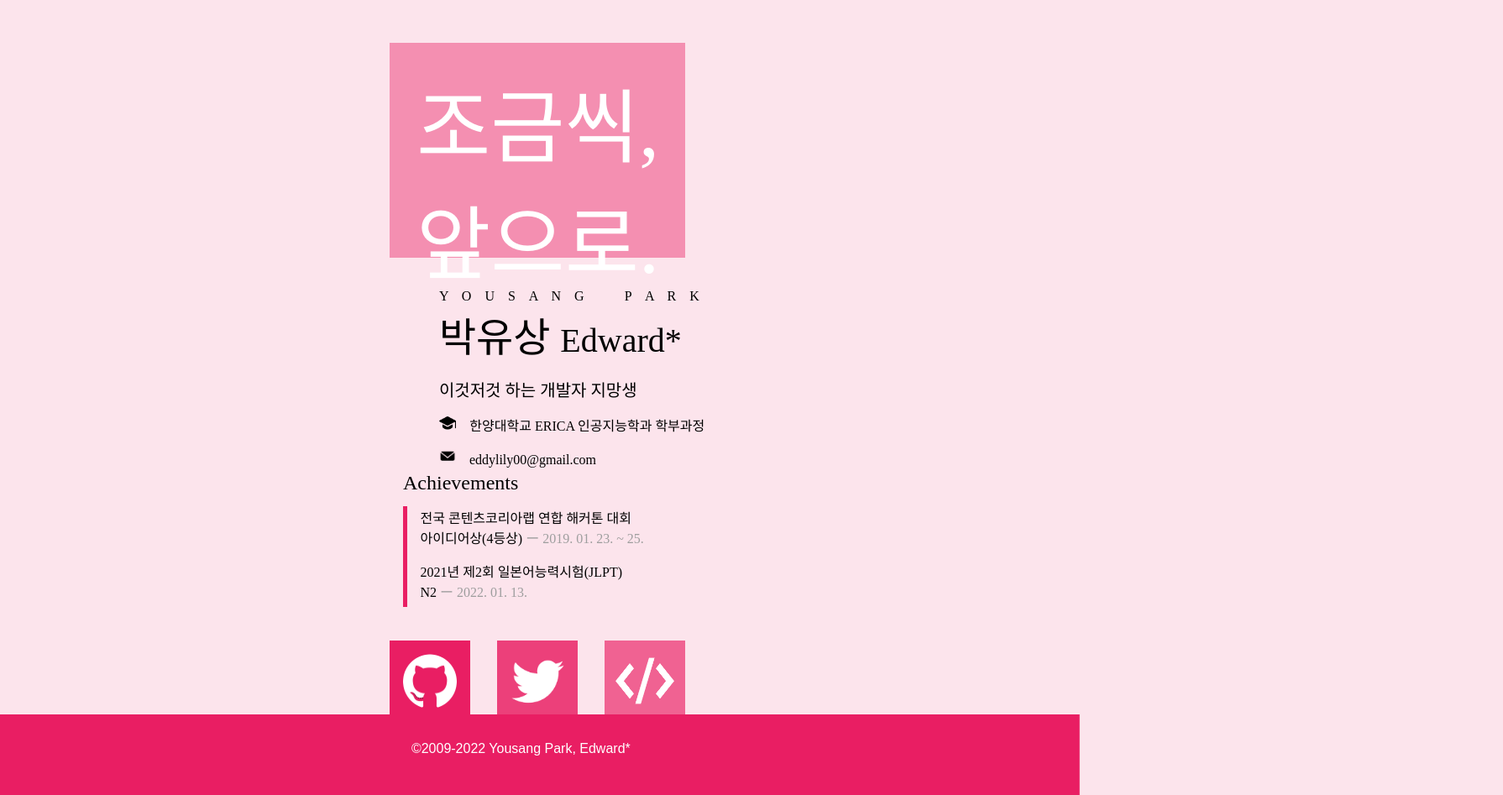
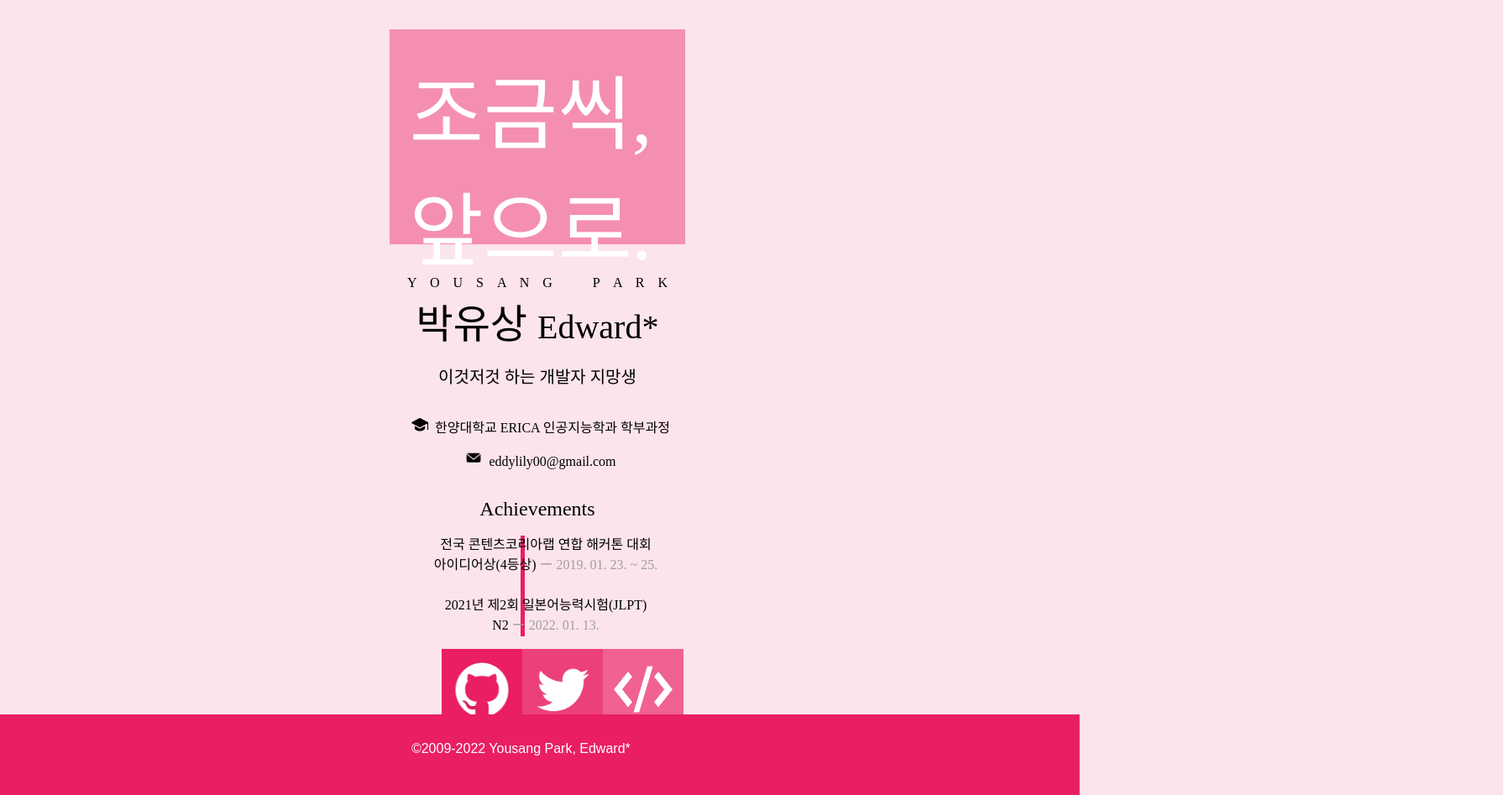
Before and after one commit to eddylily/projectmlily, a plain HTML site: page index.html in a window 1280 px wide. Shown: the part 53-1000 px from the top of the page at 84% size, 1790 px wide, since content can reach past the window. Drawn offline with Linux system fonts and the light colour scheme; files whose address does not match are found by name.

Commit message:
alpha ver

```diff
--- a/index.html
+++ b/index.html
@@ -46,7 +46,7 @@ body {
 }
 
 header {
-  height: 96px;
+  height: 48px;
 }
 
 a:link {
@@ -77,28 +77,26 @@ langchange {
 } */
 
 article {
-  position: absolute;
-  left: 39.6%;
-  transform: translateY(256px);
+  position: relative;
   width: 480px;
   height: 256px;
   padding-left: 16px;
   padding-right: 16px;
   padding-top: 32px;
   padding-bottom: 16px;
+  margin: 0 auto;
+  margin-bottom: 64px;
 }
 
 wmail {
   position: absolute;
-  left: 50%;
-  width: 20x;
+  width: 20px;
   height: 20px;
   padding-left: 16px;
-  transform: translateX(-222px);
 }
 
 wmail > img {
-  position: absolute;
+  position: relative;
   width: 100%;
   top: 50%;
   left: 50%;
@@ -107,12 +105,11 @@ wmail > img {
 
 wpink {
   position: absolute;
-  left: 50%;
   transform: translateX(-176px);
   width: 352px;
   height: 256px;
   background: #F48FB1;
-  padding-left: 32px;
+  padding-left: 0px;
   padding-right: 16px;
   padding-top: 24px;
   padding-bottom: 16px;
@@ -131,19 +128,15 @@ btn_more {
 }
 
 btn_blog {
-  position: absolute;
-  top: 816px;
-  left: 50%;
-  transform: translateX(80px);
   width: 96px;
   height: 96px;
   background: #f06292;
   padding: 16px;
-  display: block;
+  display: flex;
 }
 
 btn_blog > img {
-  position: absolute;
+  position: relative;
   width: 100%;
   top: 50%;
   left: 50%;
@@ -151,29 +144,24 @@ btn_blog > img {
 }
 
 btn_blog > span {
-  position: absolute;
+  position: relative;
   width: 96px;
   height: 24px;
   top: 120%;
   left: 50%;
-  transform: translate(-50%, -50%);
-  text-align: center;
+  transform: translate(-264%, 25%);
 }
 
 btn_twitter {
-  position: absolute;
-  top: 816px;
-  left: 50%;
-  transform: translateX(-48px);
   width: 96px;
   height: 96px;
   background: #ec407a;
   padding: 16px;
-  display: block;
+  display: flex;
 }
 
 btn_twitter > img {
-  position: absolute;
+  position: relative;
   width: 100%;
   top: 50%;
   left: 50%;
@@ -181,29 +169,24 @@ btn_twitter > img {
 }
 
 btn_twitter > span {
-  position: absolute;
+  position: relative;
   width: 96px;
   height: 24px;
   top: 120%;
   left: 50%;
-  transform: translate(-50%, -50%);
-  text-align: center;
+  transform: translate(-150%, 25%);
 }
 
 btn_github {
-  position: absolute;
-  top: 816px;
-  left: 50%;
-  transform: translateX(-176px);
   width: 96px;
   height: 96px;
   background: #e91e63;
   padding: 16px;
-  display: block;
+  display: flex;
 }
 
 btn_github > img {
-  position: absolute;
+  position: relative;
   width: 100%;
   top: 50%;
   left: 50%;
@@ -211,34 +194,43 @@ btn_github > img {
 }
 
 btn_github > span {
-  position: absolute;
+  position: relative;
   width: 96px;
   height: 24px;
   top: 120%;
   left: 50%;
-  transform: translate(-50%, -50%);
+  transform: translate(-156%, 25%);
   text-align: center;
 }
 
 article2 {
-  position: absolute;
-  left: 50%;
+  position: relative;
   width: 480px;
   height: 128px;
-  padding-left: 16px;
-  padding-right: 16px;
-  padding-top: 16px;
-  padding-bottom: 16px;
-  transform: translate(-176px, 496px);
+  margin: 0 auto;
+  margin-bottom: 64px;
   line-height: 150%;
+}
+
+article3 {
+  position: relative;
+  width: 480px;
+  height: 96px;
+  margin: 0 auto;
+  margin-bottom: 64px;
 }
 
 aline {
   position: absolute;
-  left: 50%;
+  transform: translate(612px, 44px);
   border-left: thick solid #e91e63;
   height: 120px;
-  transform: translate(-160px, 552px);
+}
+
+.container {
+  position: relative;
+  left: 41%;
+  display: flex;
 }
 
 section:after {
@@ -273,13 +265,29 @@ footer {
 <header>
 </header>
 
-<section>
+
+<div style="text-align: center">
   <article>
+    <wpink>
+      <span style="font-family: 'KintexR'; font-size: 96px; color: white;"> 조금씩,</br>앞으로.</span>
+    </wpink>
+  </article>
+</div>
+
+<div style="text-align: center">
+  <article3>
     <span style="font-family: 'KintexR'; font-size: 16px;">Y　O　U　S　A　N　G　　　P　A　R　K</span></br>
     <span style="font-family: 'KintexR'; font-size: 48px;">박유상 </span>
     <span style="font-family: 'KintexL'; font-size: 40px;">Edward* </span>
     <p><span style="font-family: 'KintexR'; font-size: 20px">이것저것 하는 개발자 지망생</span></p>
+  </article3>
+</div>
+
+<div style="text-align: left">
+  <article3>
+    <div style="text-align: center">
       <p>
+        <span style="font-family: 'KintexL'; font-size: 16px;"></span><br>
         <wmail>
           <img src="icons/picon_grad.png" alt=" " style="width: 20px; height: 20px">
         </wmail>
@@ -291,54 +299,61 @@ footer {
         <wmail>
           <img src="icons/picon_email.png" alt=" " style="width: 20px; height: 20px">
         </wmail>
-      <span style="font-family: 'KintexL'; font-size: 16px;">　　 eddylily00@gmail.com</span>
+        <span style="font-family: 'KintexL'; font-size: 16px;">　　 eddylily00@gmail.com</span><br><br>
       </p>
-  </article>
-  <wpink>
-    <span style="font-family: 'KintexR'; font-size: 96px; color: white;"> 조금씩, </br>앞으로. </span>
-  </wpink>
-</section>
+    </div>
+  </article3>
+</div>
 
-<section>
+<div style="text-align: left">
+  <aline></aline>
+  <article2>
+    <div style="text-align: center">
+      <span style="font-family: 'KintexR'; font-size: 24px">Achievements</span>
+      <p>
+        <span style="font-family: 'KintexL'; font-size: 16px">　</span>
+        <span style="font-family: 'KintexR'; font-size: 16px"><a href="https://www.facebook.com/chungnamckl/posts/1199147050252876">전국 콘텐츠코리아랩 연합 해커톤 대회 </a></span><br>
+        <span style="font-family: 'KintexL'; font-size: 16px">　</span>
+        <span style="font-family: 'KintexL'; font-size: 16px">아이디어상(4등상) </span>
+        <span style="font-family: 'KintexR'; font-size: 16px; color: #9e9e9e;">ー 2019. 01. 23. ~ 25.</span><br><br>
+        <span style="font-family: 'KintexL'; font-size: 16px">　</span>
+        <span style="font-family: 'KintexR'; font-size: 16px"><a href="https://www.jlpt.or.kr/index.html">2021년 제2회 일본어능력시험(JLPT) </a></span><br>
+        <span style="font-family: 'KintexL'; font-size: 16px">　</span>
+        <span style="font-family: 'KintexL'; font-size: 16px">N2 </span>
+        <span style="font-family: 'KintexR'; font-size: 16px; color: #9e9e9e;">ー 2022. 01. 13.</span>
+      </p>
+    </div>
+  </article2>
+</div>
+
+
+<div style="text-align: center;">
+  <article2>
+    <div class="container">
       <a href="https://github.com/eddylily">
         <btn_github>
-      <img src="icons/picon_github.png" alt="GitHub" style="display: block; margin: 0 auto; width: 64px; height: 64px">
+          <img src="icons/picon_github.png" alt="GitHub" style="width: 64px; height: 64px">
           <span style="font-family: 'KintexR'; font-size: 20px;">GitHub</span>
         </btn_github>
       </a>
 
       <a href="https://twitter.com/eddylily00">
         <btn_twitter>
-      <img src="icons/picon_twitter.png" alt="Twitter" style="display: block; margin: 0 auto; width: 64px; height: 64px">
+          <img src="icons/picon_twitter.png" alt="Twitter" style="width: 64px; height: 64px">
           <span style="font-family: 'KintexR'; font-size: 20px;">Twitter</span>
         </btn_twitter>
       </a>
 
       <a href="https://blog.edward.moe/">
         <btn_blog>
-      <img src="icons/picon_blog.png" alt="Blog" style="display: block; margin: 0 auto; width: 80px; height: 80px">
+          <img src="icons/picon_blog.png" alt="Blog" style="width: 80px; height: 80px">
           <span style="font-family: 'KintexR'; font-size: 20px;">Blog</span>
         </btn_blog>
       </a>
+    </div>
+  </article2>
+</div>
 
-  <article2>
-    <span style="font-family: 'KintexR'; font-size: 24px">Achievements</span>
-
-    <p><span style="font-family: 'KintexL'; font-size: 16px">　</span>
-      <span style="font-family: 'KintexR'; font-size: 16px"><a href="https://www.facebook.com/chungnamckl/posts/1199147050252876">전국 콘텐츠코리아랩 연합 해커톤 대회 </a></span><br>
-      <span style="font-family: 'KintexL'; font-size: 16px">　</span>
-      <span style="font-family: 'KintexL'; font-size: 16px">아이디어상(4등상) </span>
-      <span style="font-family: 'KintexR'; font-size: 16px; color: #9e9e9e;">ー 2019. 01. 23. ~ 25.</span>
-    </p>
-    <p><span style="font-family: 'KintexL'; font-size: 16px">　</span>
-      <span style="font-family: 'KintexR'; font-size: 16px"><a href="https://www.jlpt.or.kr/index.html">2021년 제2회 일본어능력시험(JLPT) </a></span><br>
-      <span style="font-family: 'KintexL'; font-size: 16px">　</span>
-      <span style="font-family: 'KintexL'; font-size: 16px">N2 </span>
-      <span style="font-family: 'KintexR'; font-size: 16px; color: #9e9e9e;">ー 2022. 01. 13.</span>
-    </p>
-  </article2>
-  <aline></aline>
-</section>
 
 <footer>
   <p>©2009-2022 Yousang Park, Edward*</p>
```
Lines whose indentation alone changed are shown as unchanged.
